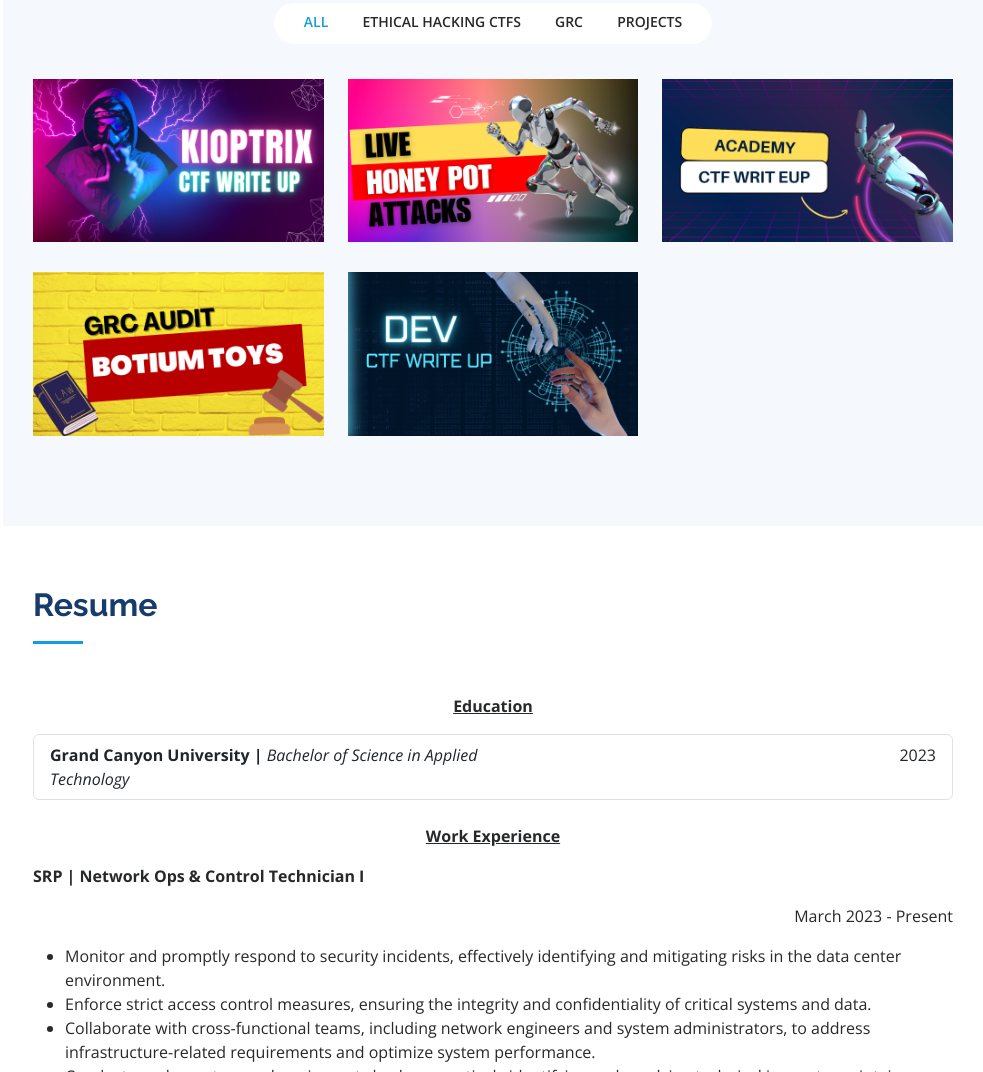
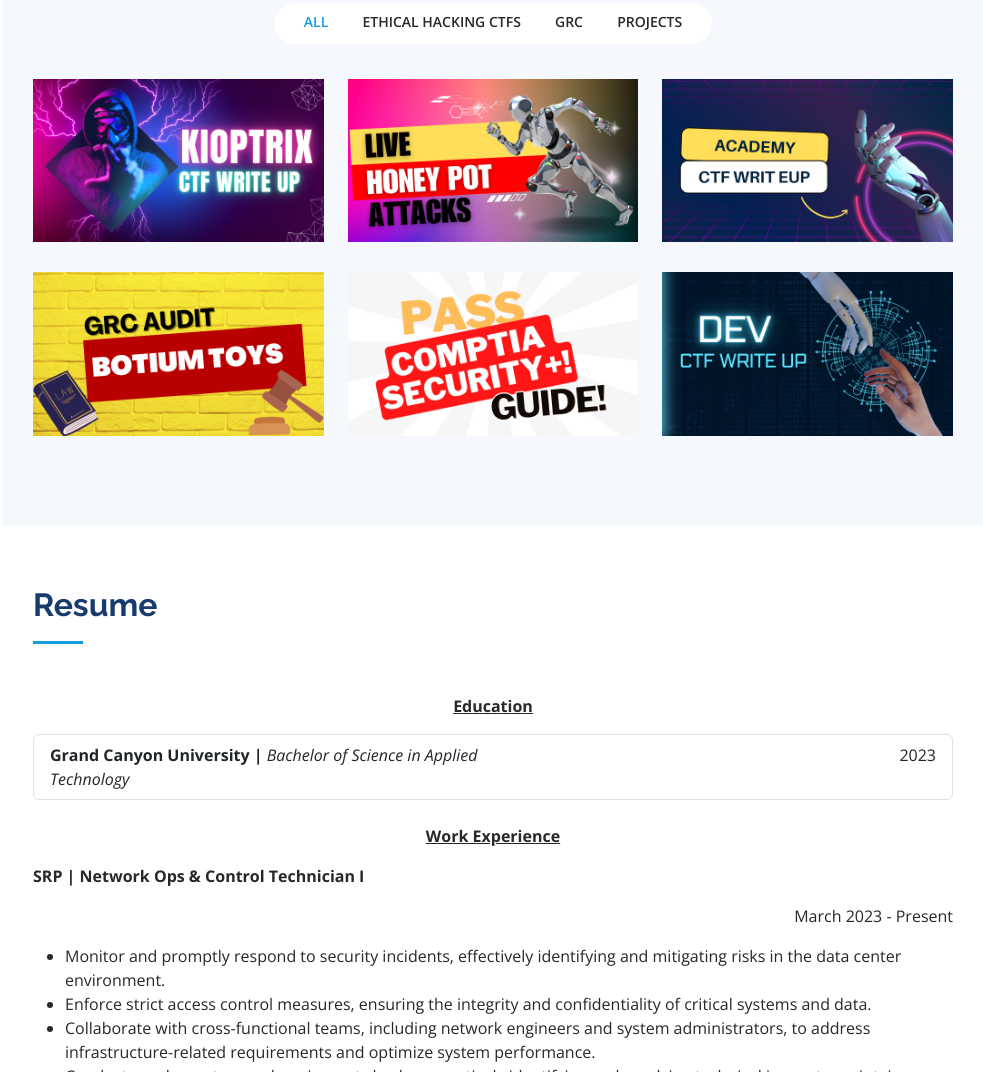
Before and after one commit to selidrium/Resume, a plain HTML site: page index.html in a window 1280 px wide. Shown: the part 1362-2434 px from the top of the page, without its empty margins (297-1280 px from the left). Drawn offline with nearby package versions, Linux system fonts and the light colour scheme.

Commit message:
Added Sec+ Guide to portfolio

```diff
--- a/index.html
+++ b/index.html
@@ -140,14 +140,14 @@
                 </div>
               </div>
 
-              <!-- <div class="col-lg-4 col-md-6 portfolio-item filter-web">
+              <div class="col-lg-4 col-md-6 portfolio-item filter-web">
                 <div class="portfolio-wrap">
-                  <img src="assets/img/portfolio/portfolio-5.jpg" class="img-fluid" alt="">
+                  <img src="assets/img/portfolio/project-2.png" class="img-fluid" alt="">
                   <div class="portfolio-links">
-                    <a href="portfolio-details.html" title="More Details"><i class="bx bx-link"></i></a>
+                    <a href="https://github.com/selidrium/CyberSecurity-Portfolio/blob/132a6b7e95833dfbac889507dd5177e7569c20f9/Resources/CompTIA%20Security.md" title="More Details"><i class="bx bx-link"></i></a>
                   </div>
                 </div>
-              </div> -->
+              </div>
 
               <div class="col-lg-4 col-md-6 portfolio-item filter-ctf">
                 <div class="portfolio-wrap">
```
Also changed, not shown: assets/img/portfolio/project-2.png (added).
